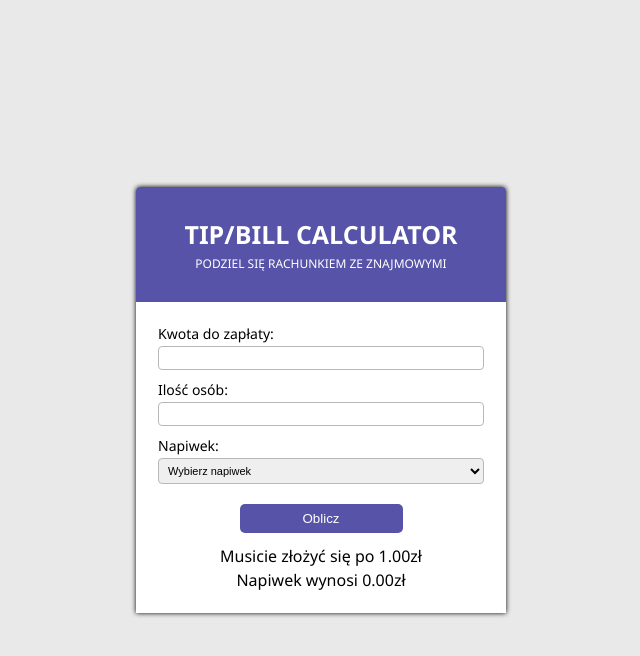
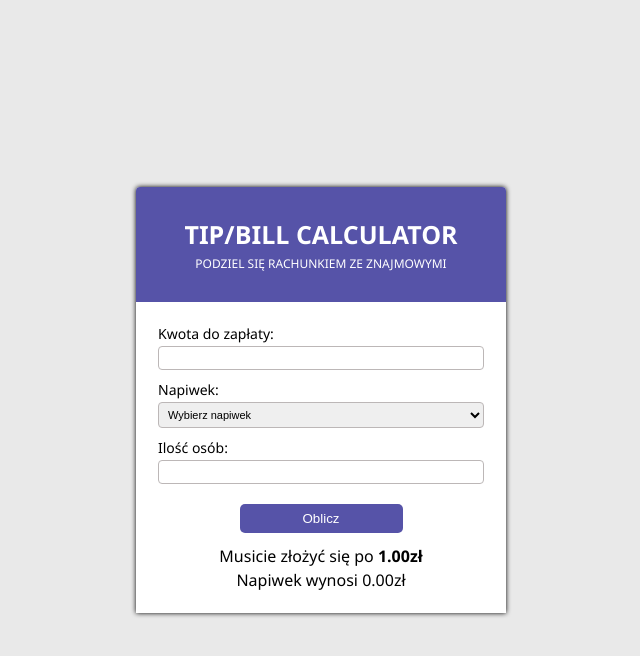
Before and after one commit to Dariusz-Wilk/tip-Calculator, a website: page index.html in a window 1280 px wide. Both pictures are taken after typing "5", "5" into the empty fields and a click on the button "Oblicz". Shown: the whole page, without its empty margins (319-959 px from the left). Drawn offline with nearby package versions, Linux system fonts and the light colour scheme; files that its build step writes are made by us from their sources.

Commit message:
make countBillAndTip function cleaner & style priceForOne element

```diff
--- a/index.html
+++ b/index.html
@@ -24,9 +24,6 @@
                 <label for="price">Kwota do zapłaty:</label>
                 <input type="number" id="price">
 
-                <label for="people">Ilość osób:</label>
-                <input type="number" id="people">
-
                 <label for="tip">Napiwek:</label>
                 <select id="tip">
                     <option value="0" disabled selected>Wybierz napiwek</option>
@@ -38,13 +35,17 @@
                     <option value="0.25">25%</option>
                 </select>
 
+                <label for="people">Ilość osób:</label>
+                <input type="number" id="people">
+
+
                 <button type="submit" id="count-btn">Oblicz</button>
 
             </form>
 
 
             <p class="error" id="error"></p>
-            <p class="text-info" id="text-info">Musicie złożyć się po <span id="cost"></span>zł</p>
+            <p class="text-info" id="text-info">Musicie złożyć się po <span id="cost"></span><span>zł</span></p>
             <p class="tip-info ">Napiwek wynosi <span id="tip-info"></span>zł</p>
         </div>
     </div>
--- a/js/script.js
+++ b/js/script.js
@@ -5,19 +5,23 @@
 
 	const countBtn = document.getElementById('count-btn');
 
-	const errorMsg = document.getElementById('error');
 	const priceForOne = document.getElementById('cost');
 	const tipInfo = document.getElementById('tip-info');
 
+	const errorMsg = document.getElementById('error');
 	const textInfo = document.querySelector('.text-info');
 	const tipMsg = document.querySelector('.tip-info');
 
 	const countBillAndTip = function () {
 		const wholeTip = (inputPriceToPay.value * inputTipToPay.value).toFixed(2);
 
+		const priceInputNum = +inputPriceToPay.value;
+		const tipInputNum = +inputTipToPay.value;
+		const peopleInputNum = parseInt(inputNumsOfPeople.value);
+
 		const priceForOneSum = (
-			(+inputPriceToPay.value + +inputTipToPay.value * +inputPriceToPay.value) /
-			+inputNumsOfPeople.value
+			(priceInputNum + tipInputNum * priceInputNum) /
+			peopleInputNum
 		).toFixed(2);
 
 		priceForOne.textContent = priceForOneSum;
--- a/sass/style.scss
+++ b/sass/style.scss
@@ -103,6 +103,10 @@ body {
 			display: none;
 			padding: 2px;
 			text-align: center;
+
+			span {
+				font-weight: bold;
+			}
 		}
 		.tip-info {
 			display: none;
```
